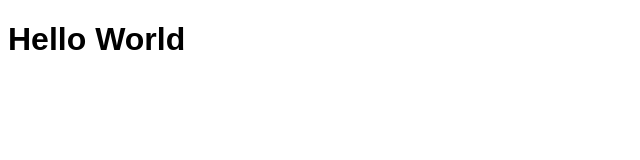
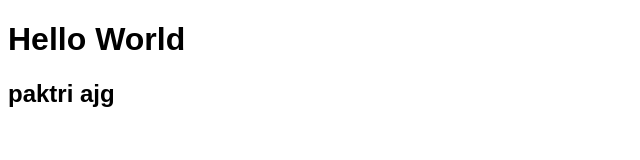
Before and after one commit to alwialdi9/alwialdi.github.io, a plain HTML site: page index.html in a window 1280 px wide. Shown: the whole page, without its empty margins (0-640 px from the left). Drawn offline with Linux system fonts and the light colour scheme.

Commit message:
bisa ajg

```diff
--- a/index.html
+++ b/index.html
@@ -6,5 +6,6 @@
 </head>
 <body>
 	<h1>Hello World</h1>
+	<h2>paktri ajg</h2>
 </body>
 </html>
```
